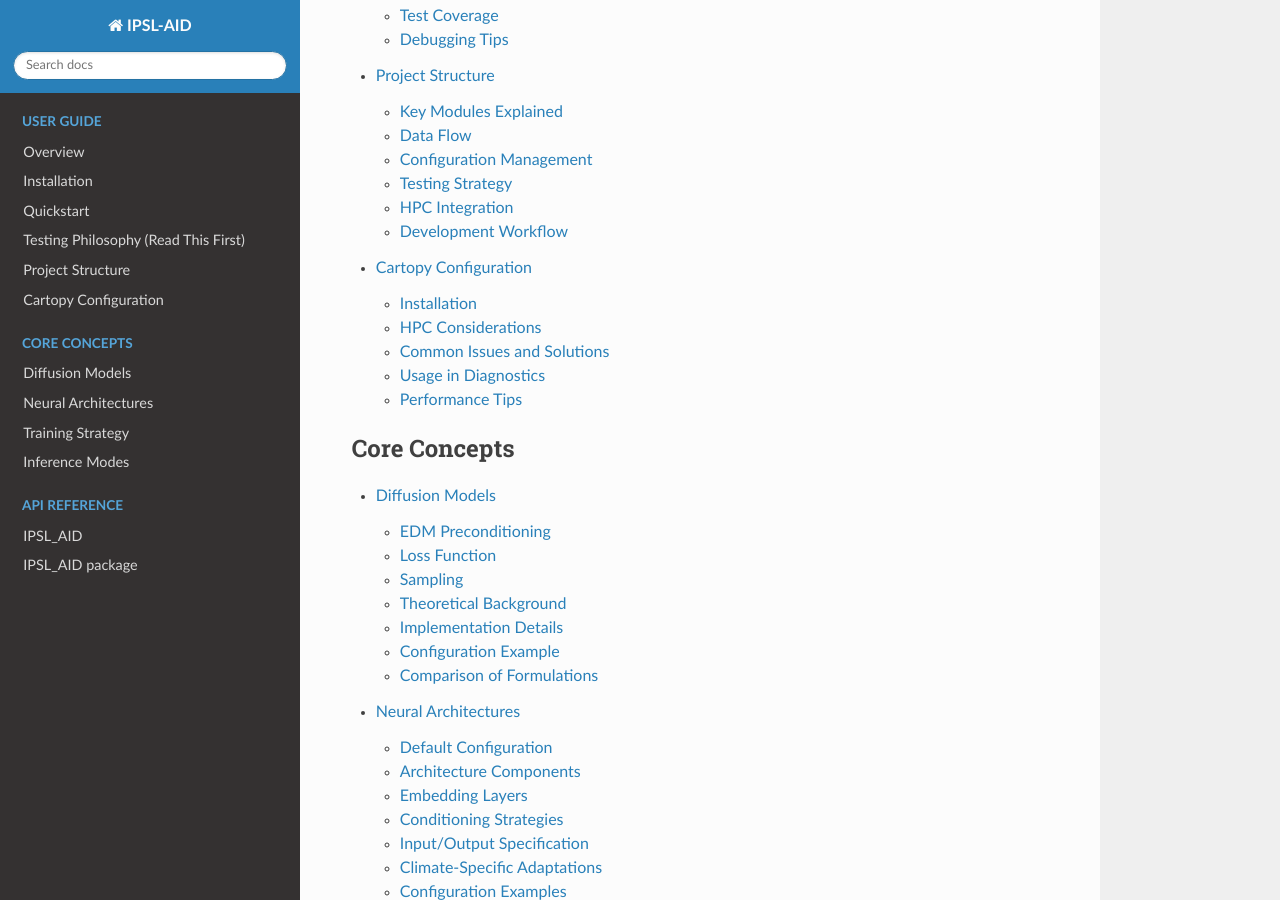
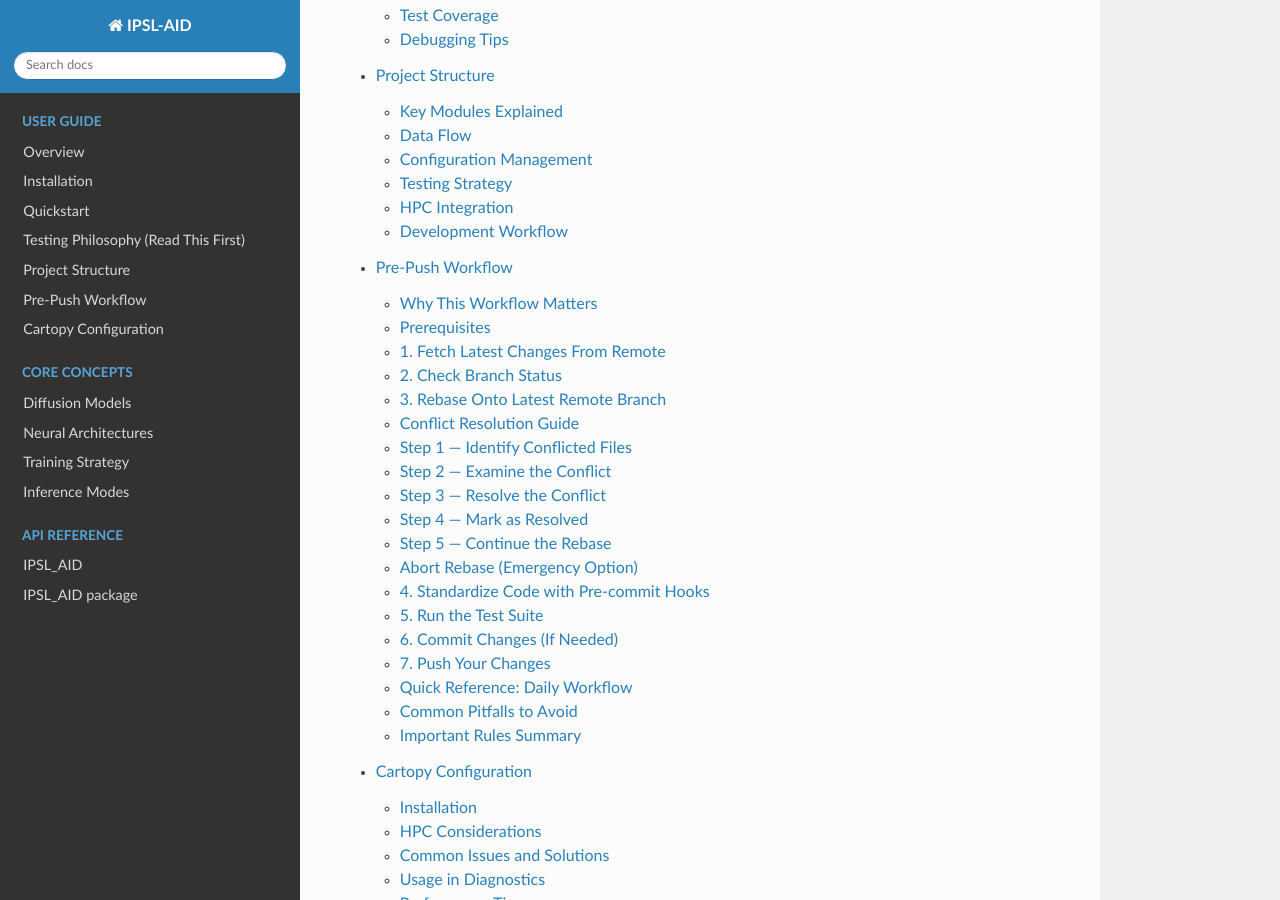
Before and after one commit to kardaneh/IPSL-AID, a Sphinx documentation site: the page built from doc/source/index.rst, in a window 1280 px wide and 900 px high, scrolled down 1397 px. Built offline with Sphinx 7.4.7 and the Read the Docs theme 3.1.0, drawn with Linux system fonts in a browser that asks for light colours; some of the changed lines change nothing that is shown; some of the changed text lies outside the part shown.

Commit message:
docs: the pre-push workflow doc is add into the documentation

```diff
--- a/doc/source/index.rst
+++ b/doc/source/index.rst
@@ -38,6 +38,7 @@ emphasis on **reproducibility, comprehensive testing, and configurability**.
    quickstart
    testing_philosophy
    project_structure
+   pre_push_workflow
    cartopy_configuration
 
 .. toctree::
@@ -78,6 +79,7 @@ Project Information
 -------------------
 
 * :doc:`project_structure` - Codebase organization
+* :doc:`pre_push_workflow` - Development workflow and contribution guidelines
 * :doc:`cartopy_configuration` - Geospatial visualization setup
 
 API Documentation
--- /dev/null
+++ b/doc/source/pre_push_workflow.rst
@@ -0,0 +1,471 @@
+Pre-Push Workflow
+=================
+
+This section outlines the standardized workflow to follow **before pushing
+changes to the IPSL-AID repository**. Adhering to this workflow ensures that your contributions are clean, tested, and compatible with the latest codebase, facilitating smooth collaboration and maintaining code quality.
+
+.. contents:: Table of Contents
+   :depth: 2
+   :local:
+
+Why This Workflow Matters
+-------------------------
+
+A disciplined pre-push workflow ensures:
+
+- **Reproducibility** of experiments
+- **Model versioning** and experiment tracking
+- **Code quality** for both ML and data processing components
+- **Smooth collaboration** between researchers with different expertise
+
+Prerequisites
+-------------
+
+Before starting, ensure you have:
+
+- A clean working directory (or stashed changes)
+- Access to the IPSL-AID repository
+- Required tools installed:
+
+  .. code-block:: bash
+
+      uv --version          # Fast Python package manager
+      pre-commit --version  # Git hooks for code quality
+      git --version         # Version control
+      python --version      # Python 3.9+ recommended
+
+1. Fetch Latest Changes From Remote
+-----------------------------------
+
+Always begin by updating your local knowledge of the remote repository without
+modifying your working files:
+
+.. code-block:: bash
+
+    git fetch origin
+
+This command:
+- Downloads new data from remote branches
+- Updates ``origin/*`` references
+- Does **not** merge or rebase your working files
+
+**Why this matters for IPSL-AID:** Multiple researchers may be working on
+different modules, preprocessing pipelines, or evaluation metrics simultaneously.
+
+2. Check Branch Status
+----------------------
+
+Examine your current branch status:
+
+.. code-block:: bash
+
+    git status
+
+**Interpretation Guide:**
+
+.. list-table::
+   :header-rows: 1
+   :widths: 30 40
+
+   * - Status Message
+     - Required Action
+   * - "Your branch is up to date"
+     - Proceed to step 3
+   * - "Your branch is ahead"
+     - Your changes are ready to push
+   * - "Your branch is behind"
+     - **MUST** update before pushing (see step 3)
+   * - "Changes not staged"
+     - Stage your changes with ``git add``
+   * - "Unmerged paths"
+     - You have unresolved conflicts
+
+If you see:
+
+.. code-block:: text
+
+    Your branch is behind 'origin/main' by X commits
+
+You must update your branch before pushing to avoid integration issues.
+
+3. Rebase Onto Latest Remote Branch
+-----------------------------------
+
+Rebase your feature branch onto the latest version of the base branch:
+
+.. code-block:: bash
+
+    git pull --rebase origin main
+
+(Replace ``main`` with your base branch, e.g., ``develop`` or ``experimental``.)
+
+**Why rebase instead of merge?**
+
+.. list-table::
+   :header-rows: 1
+   :widths: 15 30 30
+
+   * - Approach
+     - Result
+     - Use Case
+   * - **Merge**
+     - Creates merge commits, more complex history
+     - When preserving experiment history for papers
+   * - **Rebase**
+     - Linear, clean history
+     - For feature branches before PR
+
+For IPSL-AID development, **rebase is preferred** for feature branches to maintain
+a readable project history, especially when tracking model iterations.
+
+Conflict Resolution Guide
+-------------------------
+
+Conflicts occur when Git cannot automatically reconcile changes. This is common
+in collaborative development, especially when multiple researchers modify:
+
+- **Model architecture definitions** (``networks.py``)
+- **Training Module** (``main.py``)
+- **Data preprocessing pipelines** (``dataset.py``)
+- **Dependency specifications** (``pyproject.toml``)
+
+**When a conflict occurs**, Git will pause and display:
+
+.. code-block:: text
+
+    CONFLICT (content): Merge conflict in networks.py
+    error: could not apply abc1234... feat: add attention mechanism to U-Net
+
+Step 1 — Identify Conflicted Files
+----------------------------------
+
+.. code-block:: bash
+
+    git status
+
+Look for files under:
+
+.. code-block:: text
+
+    Unmerged paths:
+      both modified:   IPSL_AID/networks.py
+      both modified:   IPSL_AID/dataset.py
+
+Step 2 — Examine the Conflict
+-----------------------------
+
+Open each conflicted file. You'll see conflict markers:
+
+.. code-block:: python
+
+    <<<<<<< HEAD
+    # Your local changes - experimenting with deeper network
+    class DownscalingUNet(nn.Module):
+        def __init__(self, in_channels=3, out_channels=3, hidden_dims=[64, 128, 256, 512]):
+            super().__init__()
+            self.encoder = Encoder(in_channels, hidden_dims)
+    =======
+    # Remote changes from origin/main - added residual connections
+    class DownscalingUNet(nn.Module):
+        def __init__(self, in_channels=3, out_channels=3, hidden_dims=[64, 128, 256],
+                     use_residual=True):
+            super().__init__()
+            self.encoder = Encoder(in_channels, hidden_dims, use_residual)
+    >>>>>>> origin/main
+
+**Understanding the markers:**
+
+- ``<<<<<<< HEAD`` → Your current branch's version
+- ``=======`` → Separator between conflicting versions
+- ``>>>>>>> origin/main`` → Remote branch's version
+
+Step 3 — Resolve the Conflict
+-----------------------------
+
+Edit the file to create the correct version. For model code:
+
+1. **Preserve both innovations** if they're compatible
+2. **Test the combined architecture** mentally or with quick local tests
+3. **Check parameter compatibility** with existing training configs
+4. **Document architectural decisions** in comments
+
+Example resolution combining both approaches:
+
+.. code-block:: python
+
+    # Resolved: deeper network with residual connections
+    class DownscalingUNet(nn.Module):
+        def __init__(self, in_channels=3, out_channels=3, hidden_dims=[64, 128, 256, 512],
+                     use_residual=True):
+            super().__init__()
+            self.encoder = Encoder(in_channels, hidden_dims, use_residual)
+
+**Critical:** Remove **ALL** conflict markers:
+
+.. code-block:: text
+
+    <<<<<<<
+    =======
+    >>>>>>>
+
+Step 4 — Mark as Resolved
+-------------------------
+
+After fixing each file:
+
+.. code-block:: bash
+
+    git add IPSL_AID/networks.py
+    git add IPSL_AID/dataset.py
+
+**Do not** use ``git add .`` blindly - ensure only resolved files are staged.
+
+Step 5 — Continue the Rebase
+----------------------------
+
+.. code-block:: bash
+
+    git rebase --continue
+
+If more conflicts appear, repeat the process. Git will apply each commit one by one.
+
+Abort Rebase (Emergency Option)
+-------------------------------
+
+If the rebase becomes too complex or you need to start over:
+
+.. code-block:: bash
+
+    git rebase --abort
+
+This returns your branch to its state before starting the rebase.
+
+**When to abort:**
+- You're unsure about conflict resolutions
+- You need to discuss architectural changes with the team
+- You accidentally started rebase on wrong branch
+
+4. Standardize Code with Pre-commit Hooks
+-----------------------------------------
+
+IPSL-AID uses pre-commit hooks to enforce code quality standards. After successful
+rebase, run all hooks:
+
+.. code-block:: bash
+
+    pre-commit run --all-files
+
+**What these hooks check (Python-focused):**
+
+.. list-table::
+   :header-rows: 1
+   :widths: 20 50
+
+   * - Hook
+     - Purpose
+   * - **black**
+     - Consistent Python code formatting
+   * - **isort**
+     - Sorts imports alphabetically
+   * - **flake8**
+     - PEP 8 compliance and style issues
+   * - **mypy**
+     - Type hint checking (critical for ML code)
+   * - **pylint**
+     - Code quality and best practices
+   * - **pydocstyle**
+     - Docstring conventions for documentation
+   * - **nbqa**
+     - Applies tools to Jupyter notebooks (if present)
+   * - **yaml validators**
+     - Configuration file syntax (for model configs)
+   * - **trailing-whitespace**
+     - Clean diffs
+   * - **check-json**
+     - Validates JSON files (for experiment configs)
+
+**Because the hooks modify files automatically:**
+
+.. code-block:: bash
+
+    git add .
+
+Then run pre-commit again to confirm everything is clean:
+
+.. code-block:: bash
+
+    pre-commit run --all-files
+
+**Expected output:** "All files passed" or similar success message.
+
+5. Run the Test Suite
+---------------------
+
+Before pushing, verify your changes don't break existing functionality:
+
+.. code-block:: bash
+
+    # Run the full test suite with pytest
+    python -m tests.test_all
+
+    # For a specific module
+    python -m tests.test_all networks
+
+**Success criteria:**
+
+- ✅ All tests pass (0 failures)
+- ✅ Coverage doesn't decrease significantly
+- ✅ No warnings about deprecated functions
+- ✅ Tests complete in reasonable time
+
+**If tests fail:**
+
+- Examine error messages carefully
+- Check if failures relate to your changes
+- Fix issues locally
+- Re-run tests until they pass
+
+6. Commit Changes (If Needed)
+-----------------------------
+
+If you made additional fixes (conflict resolution, formatting, test fixes):
+
+.. code-block:: bash
+
+    git add .
+    git commit -m "fix: resolve merge conflicts and apply formatting"
+
+**Commit message guidelines for IPSL-AID (Conventional Commits):**
+
+.. list-table::
+   :header-rows: 1
+   :widths: 15 50
+
+   * - Type
+     - Example
+   * - ``feat:``
+     - feat: add attention U-Net for precipitation downscaling
+   * - ``fix:``
+     - fix: correct normalization in data preprocessing
+   * - ``docs:``
+     - docs: update model card for U-Net architecture
+   * - ``test:``
+     - test: add validation tests for GAN discriminator
+   * - ``refactor:``
+     - refactor: simplify loss function computation
+   * - ``perf:``
+     - perf: optimize dataloading with parallel workers
+   * - ``config:``
+     - config: update training hyperparameters for v2
+   * - ``experiment:``
+     - experiment: log results of downscaling ablation
+
+**If no changes were needed** after rebase and hooks, you may not need a new commit.
+
+7. Push Your Changes
+--------------------
+
+Finally, push your branch to the remote repository:
+
+.. code-block:: bash
+
+    git push
+
+**If push is rejected** (due to history rewrite from rebase):
+
+.. code-block:: bash
+
+    git push --force-with-lease
+
+⚠ **Critical:** Always use ``--force-with-lease``, never plain ``--force``.
+
+.. list-table::
+   :header-rows: 1
+   :widths: 20 50
+
+   * - Option
+     - Safety
+   * - ``--force``
+     - Overwrites remote branch **blindly** - DANGEROUS
+   * - ``--force-with-lease``
+     - Checks if remote branch has changed since your last fetch - **SAFER**
+
+Quick Reference: Daily Workflow
+-------------------------------
+
+For quick daily use, here's the complete workflow in one block:
+
+.. code-block:: bash
+
+    # Step 1-2: Update and check status
+    git fetch origin
+    git status
+
+    # Step 3: Rebase onto latest main
+    git pull --rebase origin main
+    # (Resolve conflicts if needed)
+
+    # Step 4: Run pre-commit hooks
+    pre-commit run --all-files
+
+    # Step 5: Run tests
+    python -m tests.test_all
+
+    # Step 6: Commit if needed
+    git add .
+    git commit -m "type: your message here"
+
+    # Step 7: Push safely
+    git push origin your-branch
+
+Common Pitfalls to Avoid
+------------------------
+
+.. list-table::
+   :header-rows: 1
+   :widths: 30 40
+
+   * - Pitfall
+     - Solution
+   * - Committing large model checkpoints
+     - Use DVC or model registry instead
+   * - Notebooks with huge outputs
+     - Clear outputs before commit
+   * - Hardcoded paths
+     - Use pathlib and relative paths
+   * - Ignoring type hints
+     - Add mypy to pre-commit and fix warnings
+   * - Changing random seeds
+     - Document or make configurable
+   * - Forgetting to update requirements
+     - Run ``uv pip list`` and update ``pyproject.toml``
+
+Important Rules Summary
+-----------------------
+
+✅ **DO:**
+
+- Fetch before working
+- Rebase feature branches
+- Resolve conflicts carefully
+- Run pre-commit hooks
+- Test thoroughly
+- Use ``--force-with-lease``
+- Document experiments
+- Version control configurations
+
+❌ **DON'T:**
+
+- Ignore conflicts
+- Leave conflict markers
+- Skip tests after changes
+- Push without rebasing
+- Use plain ``--force``
+- Commit large data files
+- Commit notebooks with outputs
+- Hardcode model paths or seeds
+
+
+Following this workflow ensures that your contributions to IPSL-AID integrate
+smoothly with the work of other researchers and maintain the high standards
+required for AI-based climate downscaling research.
```
